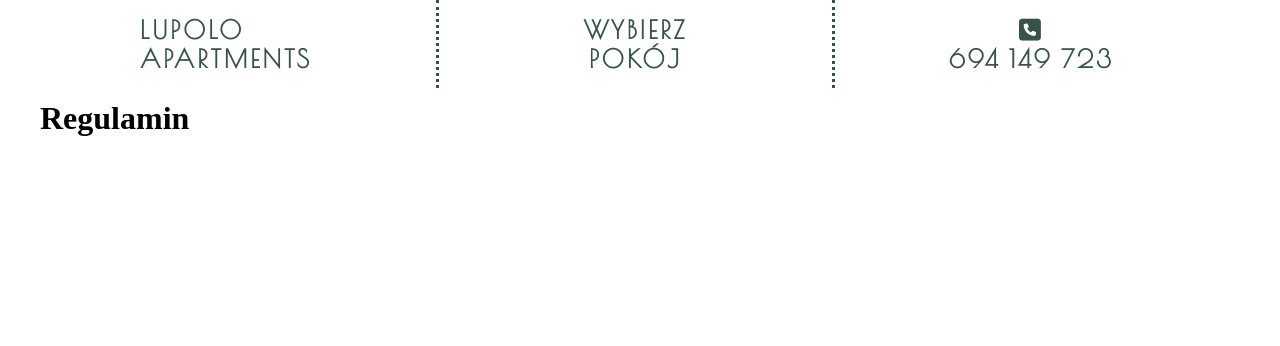
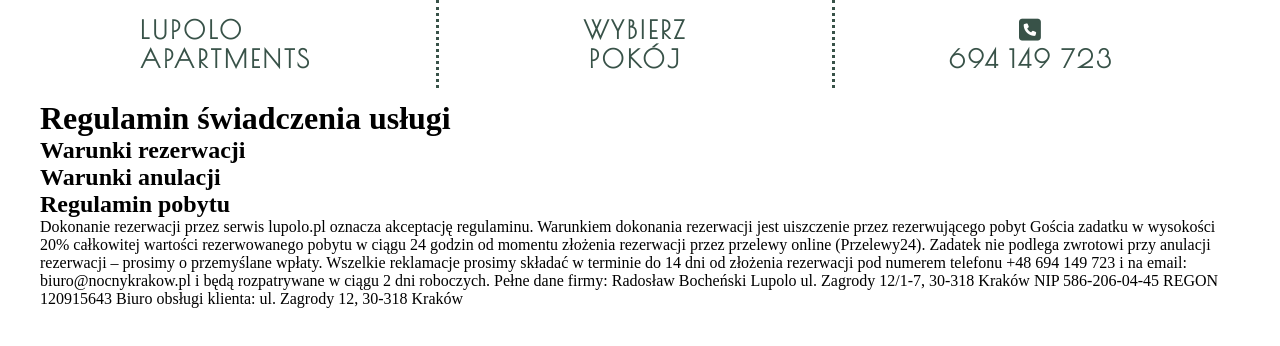
Before and after one commit to radoskan/lupolo, a plain HTML site: page Regulamin/regulamin.html in a window 1280 px wide. Drawn offline with nearby package versions, Linux system fonts and the light colour scheme.

Commit message:
Edit regulamin.html

```diff
--- a/Regulamin/regulamin.html
+++ b/Regulamin/regulamin.html
@@ -29,7 +29,23 @@
     </nav>
 
     <div class="regulamin">
-        <h1>Regulamin</h1>
+        <h1>Regulamin świadczenia usługi</h1>
+        <h2>Warunki rezerwacji</h2>
         <p></p>
+        <h2>Warunki anulacji</h2>
+        <p></p>
+        <h2>Regulamin pobytu</h2>
+        <p> Dokonanie rezerwacji przez serwis lupolo.pl oznacza akceptację regulaminu.
+            Warunkiem dokonania rezerwacji jest uiszczenie przez rezerwującego pobyt Gościa
+            zadatku w wysokości 20% całkowitej wartości rezerwowanego pobytu w ciągu 24 godzin od
+            momentu złożenia rezerwacji przez przelewy online (Przelewy24). Zadatek nie podlega zwrotowi przy
+            anulacji rezerwacji – prosimy o przemyślane wpłaty. Wszelkie reklamacje prosimy składać w terminie
+            do 14 dni od złożenia rezerwacji pod numerem telefonu +48 694 149 723 i na email:
+            biuro@nocnykrakow.pl i będą rozpatrywane w ciągu 2 dni roboczych.
+            Pełne dane firmy:
+            Radosław Bocheński Lupolo
+            ul. Zagrody 12/1-7, 30-318 Kraków
+            NIP 586-206-04-45 REGON 120915643
+            Biuro obsługi klienta: ul. Zagrody 12, 30-318 Kraków</p>
     </div>
 </body>
```
